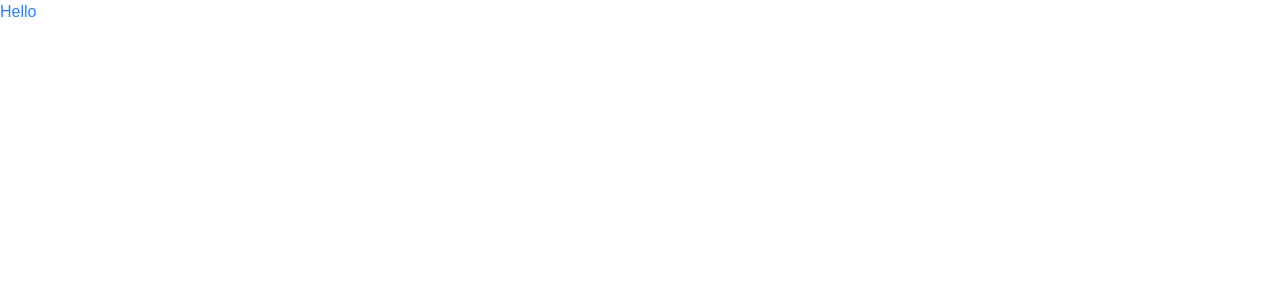
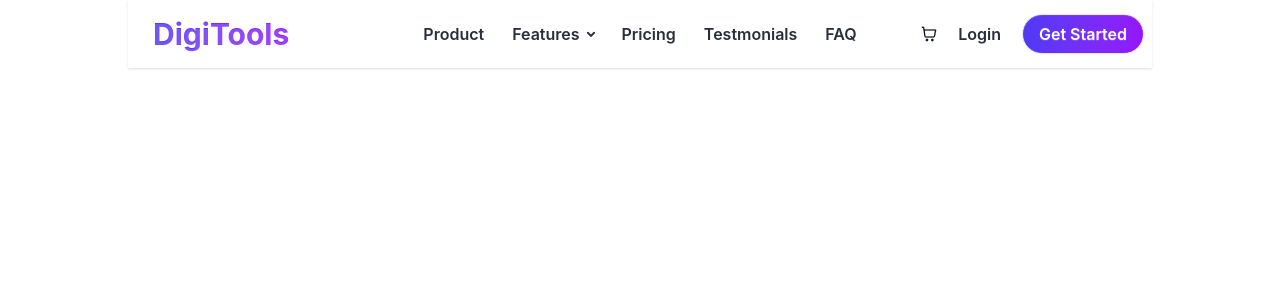
Before and after one commit to ApuKM/Digitools-A06, a React (Vite) app: page / in a window 1280 px wide. Shown: the top 300 px of the page. Built offline with nearby package versions, Linux system fonts and the light colour scheme.

Commit message:
Designed navbar

```diff
--- a/src/App.jsx
+++ b/src/App.jsx
@@ -1,11 +1,12 @@
 import React from "react";
 import "./index.css";
+import Navbar from "./components/Navbar";
 
 const App = () => {
   return (
-    <div>
-      <h1 className="text-blue-500">Hello</h1>
-    </div>
+    <>
+      <Navbar />
+    </>
   );
 };
 
--- a/src/components/Navbar.jsx
+++ b/src/components/Navbar.jsx
@@ -0,0 +1,97 @@
+import React from "react";
+import cartIcon from "../assets/products/shopping-cart.png";
+
+const Navbar = () => {
+  return (
+    <div className="w-[80%] max-w-7xl mx-auto">
+      <div className="navbar bg-base-100 shadow-sm">
+        <div className="navbar-start">
+          <div className="dropdown">
+            <div tabIndex={0} role="button" className="btn btn-ghost lg:hidden">
+              <svg
+                xmlns="http://www.w3.org/2000/svg"
+                className="h-5 w-5"
+                fill="none"
+                viewBox="0 0 24 24"
+                stroke="currentColor"
+              >
+                {" "}
+                <path
+                  strokeLinecap="round"
+                  strokeLinejoin="round"
+                  strokeWidth="2"
+                  d="M4 6h16M4 12h8m-8 6h16"
+                />{" "}
+              </svg>
+            </div>
+            <ul
+              tabIndex="-1"
+              className="menu menu-sm dropdown-content bg-base-100 rounded-box z-1 mt-3 w-52 p-2 shadow"
+            >
+              <li>
+                <a>Item 1</a>
+              </li>
+              <li>
+                <a>Parent</a>
+                <ul className="p-2">
+                  <li>
+                    <a>Submenu 1</a>
+                  </li>
+                  <li>
+                    <a>Submenu 2</a>
+                  </li>
+                </ul>
+              </li>
+              <li>
+                <a>Item 3</a>
+              </li>
+            </ul>
+          </div>
+          <a className="btn btn-ghost text-3xl font-bold bg-linear-to-r from-[#4F39F6] to-[#9514FA] bg-clip-text text-transparent">
+            DigiTools
+          </a>
+        </div>
+        <div className="navbar-center hidden lg:flex">
+          <ul className="menu menu-horizontal px-1 font-semibold text-[#101727]/90 text-base gap-1">
+            <li>
+              <a>Product</a>
+            </li>
+            <li>
+              <details>
+                <summary>Features</summary>
+                <ul className="p-2 bg-base-100 w-40 z-1">
+                  <li>
+                    <a>Feature 1</a>
+                  </li>
+                  <li>
+                    <a>Feature 2</a>
+                  </li>
+                </ul>
+              </details>
+            </li>
+            <li>
+              <a>Pricing</a>
+            </li>
+            <li>
+              <a>Testmonials</a>
+            </li>
+            <li>
+              <a>FAQ</a>
+            </li>
+          </ul>
+        </div>
+        <div className="navbar-end gap-1">
+          <img src={cartIcon} alt="CartIcon" />
+          <a className="btn btn-ghost text-base font-semibold text-[#101727]/90">
+            Login
+          </a>
+          <a className="btn bg-linear-to-r from-[#4F39F6] to-[#9514FA] rounded-ful font-semibold text-base text-white rounded-full">
+            Get Started
+          </a>
+        </div>
+      </div>
+    </div>
+  );
+};
+
+export default Navbar;
--- a/src/index.css
+++ b/src/index.css
@@ -1,8 +1,8 @@
 @import "tailwindcss";
 @plugin "daisyui";
 
-@import url("https://fonts.googleapis.com/css2?family=Manrope:wght@200..800&display=swap");
+/* @import url("https://fonts.googleapis.com/css2?family=Manrope:wght@200..800&display=swap");
 
 * {
   font-family: "Manrope", sans-serif;
-}
+} */
```
